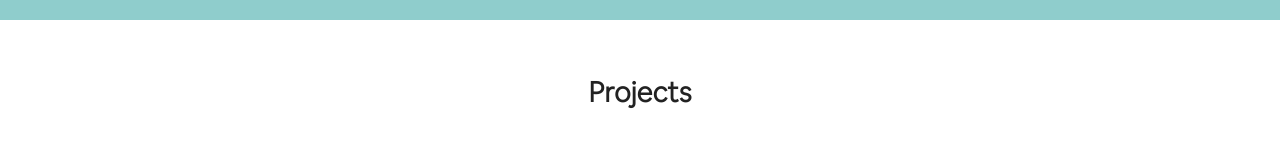
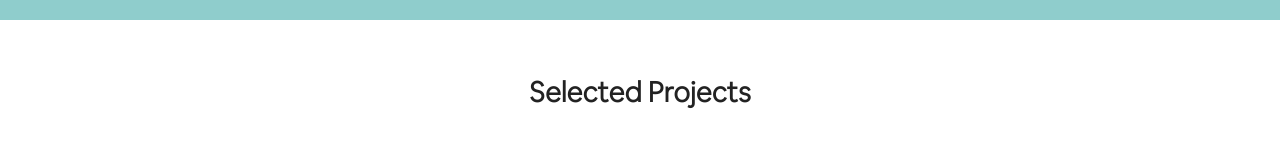
Before and after one commit to daniieldvir/Portfolio, a Vue app: page / in a window 1280 px wide. Shown: the part 796-952 px from the top of the page. Built offline with nearby package versions, Linux system fonts and the light colour scheme.

Commit message:
projects

```diff
--- a/src/cmps/projects.vue
+++ b/src/cmps/projects.vue
@@ -1,6 +1,6 @@
 <template>
   <section id="projects" class="projects main-layout">
-    <h1 class="projects-h1">projects</h1>
+    <h1 class="projects-h1">Selected projects</h1>
     <div
       :class="project.forClass"
       v-for="project in projects"
```
